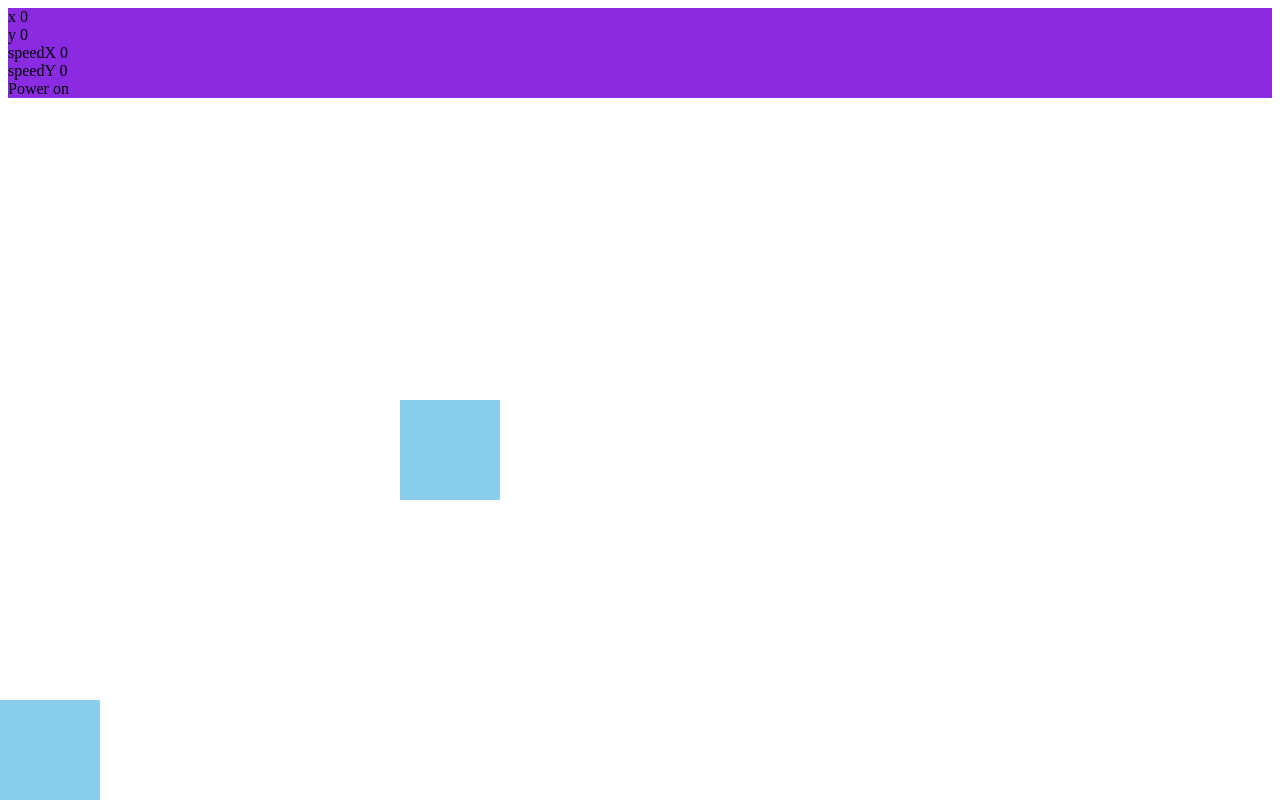
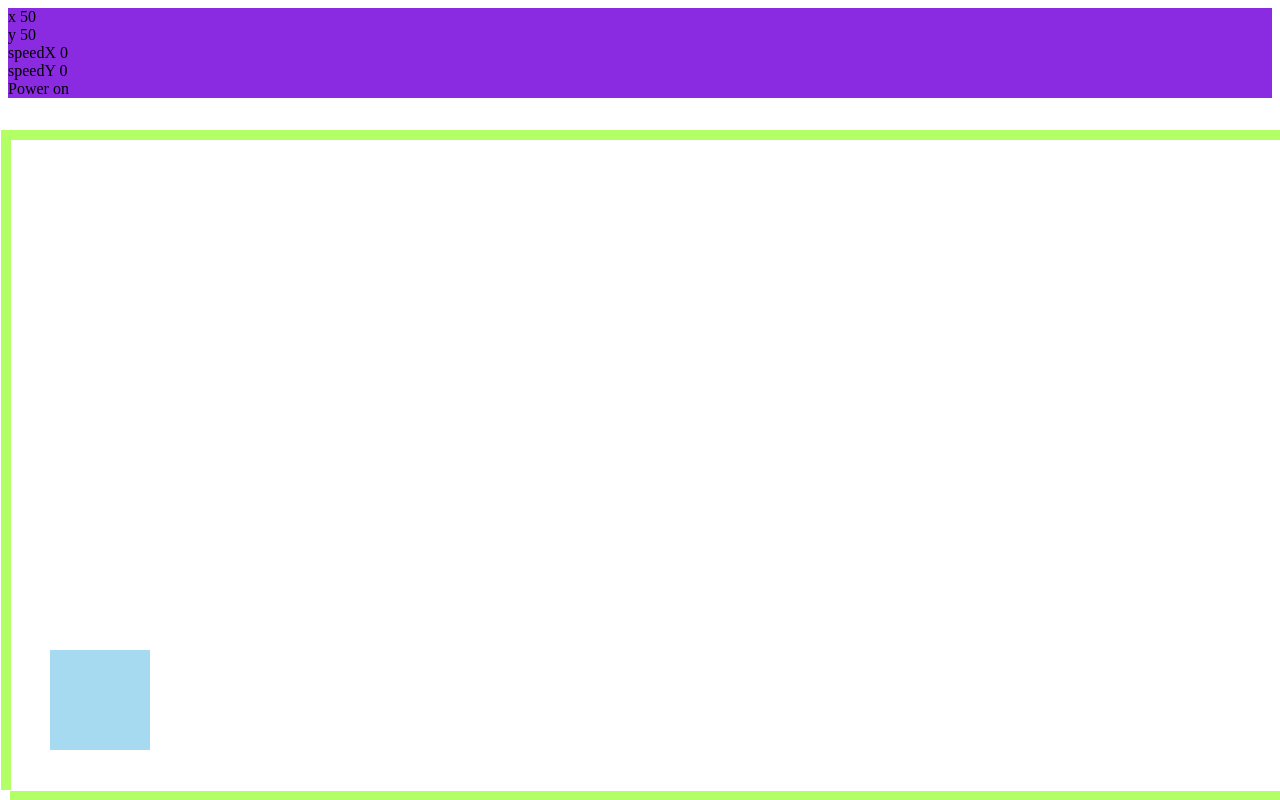
Before and after one commit to TrianglePoint/flight-drone, a plain HTML site: page drone.html in a window 1280 px wide. Drawn offline with nearby package versions, Linux system fonts and the light colour scheme.

Commit message:
Add collision event, improve stabilize of drone
add field
add 'thing' vue component

```diff
--- a/drone.html
+++ b/drone.html
@@ -1,21 +1,29 @@
 <head>
-<style>
-    #drone{
-        background-color: blueviolet
-    }
-    svg{
-        position: absolute
-    }
-</style>
 <!-- development version, includes helpful console warnings -->
 <script src="https://cdn.jsdelivr.net/npm/vue/dist/vue.js"></script>
 </head>
 <body>
+<div id="field">
+    <!-- Floor -->
+    <thing v-bind:x="10" v-bind:y="-1"
+    v-bind:w="1300" v-bind:h="10"
+    v-bind:rgba="{r: 179, g: 255, b: 102, a: 1}"></thing>
+    <!-- Left side wall -->
+    <thing v-bind:x="1" v-bind:y="10"
+    v-bind:w="10" v-bind:h="660"
+    v-bind:rgba="{r: 179, g: 255, b: 102, a: 1}"></thing>
+    <!-- Right side wall -->
+    <thing v-bind:x="1310" v-bind:y="10"
+    v-bind:w="10" v-bind:h="660"
+    v-bind:rgba="{r: 179, g: 255, b: 102, a: 1}"></thing>
+    <!-- Ceiling -->
+    <thing v-bind:x="10" v-bind:y="660"
+    v-bind:w="1300" v-bind:h="10"
+    v-bind:rgba="{r: 179, g: 255, b: 102, a: 1}"></thing>
+</div>
 <div id="drone">
         <drone-info v-bind:object="this"></drone-info>
         <drone v-bind:object="this"></drone>
-        <drone v-bind:object="this" v-bind:style="{left: -x + 400, bottom: -y + 300}"></drone>
-    </div>
 </div>
 <script>
     document.onkeydown = function(){
@@ -32,6 +40,8 @@
     const SPEED_MAX = 10;
     const ACCELERATION = 1;
     const STABILIZE_SPEED = 0.25;
+    const ENERGY_LOSS_RATE = 0.25;
+    const PERCENT_100 = 1;
 
     const ARRAY_CODE = {
         spacebar: 32,
@@ -41,9 +51,47 @@
         down: 40
     }
 
+    var objectLocations = [];
+
+    Vue.component('thing', {
+        props: ['x', 'y', 'w', 'h', 'rgba'],
+        data: function(){
+            return {
+                styleObjectSvg: {
+                    position: 'absolute',
+                    width: this.w,
+                    height: this.h,
+                    left: this.x,
+                    bottom: this.y
+                },
+                styleObjectShape: {
+                    width: this.w,
+                    height: this.h,
+                    left: this.x,
+                    bottom: this.y,
+                    fill: 'rgba(' +
+                    this.rgba.r + ', ' +
+                    this.rgba.g + ', ' +
+                    this.rgba.b + ', ' +
+                    this.rgba.a + ')'
+                }
+            }
+        },
+        template: '<svg v-bind:style="styleObjectSvg">' +
+        '<rect v-bind:style="styleObjectShape"' +
+        '/></svg>'
+    });
+
     Vue.component('drone-info', {
         props: ['object'],
-        template: '<div>x {{object.x}}<br />' +
+        data: function(){
+            return {
+                styleObject: {
+                    backgroundColor: 'blueviolet'
+                }
+            }
+        },
+        template: '<div v-bind:style="styleObject">x {{object.x}}<br />' +
         'y {{object.y}}<br />' +
         'speedX {{object.speedX}}<br />' +
         'speedY {{object.speedY}}<br />' +
@@ -52,46 +100,140 @@
 
     Vue.component('drone', {
         props: ['object'],
-        template: '<svg width="100" height="100" ' +
-        'v-bind:style="{left:object.x, bottom:object.y}">' +
-        '<rect width="100" height="100" style="fill:skyblue"' +
-        '/>{{object.x}}</svg>'
+        data: function(){
+            return {
+                styleObjectSvg: {
+                    position: 'absolute',
+                },
+                styleObjectShape: {
+                    fill: 'rgba(135, 206, 235, 0.75)'
+                }
+            }
+        },
+        template: '<svg v-bind:style="{' +
+        'position: styleObjectSvg.position, ' +
+        'width: object.width, ' +
+        'height: object.height, ' +
+        'left:object.x, bottom:object.y}">' +
+            '<rect v-bind:style="{' +
+            'fill: styleObjectShape.fill, ' +
+            'width: object.width,' +
+            'height: object.height}"/>' +
+        '</svg>'
+    });
+
+    var appField = new Vue({
+        el: '#field',
+        methods: {
+            updateObjectLocation: function(){
+                var field = document.getElementById('field');
+
+                objectLocations = [];
+
+                Array.from(field.children).forEach(element => {
+                    var template = {
+                        x0: parseInt(element.style.left),
+                        y0: parseInt(element.style.bottom),
+                        x1: parseInt(element.style.left) +
+                        parseInt(element.style.width),
+                        y1: parseInt(element.style.bottom) +
+                        parseInt(element.style.height)
+                    }
+
+                    objectLocations.push(template);
+                });
+
+                setTimeout(this.updateObjectLocation, ALMOST_60FPS);
+            },
+
+            isCollision: function(x0, y0, w, h){
+                var x1 = x0 + w;
+                var y1 = y0 + h;
+
+                for(var i = 0; i < objectLocations.length; i++){
+                    if(objectLocations[i].x0 <= x1 &&
+                    objectLocations[i].x1 >= x0 &&
+                    objectLocations[i].y0 <= y1 &&
+                    objectLocations[i].y1 >= y0){
+                        return true;
+                    }
+                }
+
+                return false;
+            }
+        }
     });
 
     var appDrone = new Vue({
         el: '#drone',
         data: {
             power: true,
-            x: 0,
-            y: 0,
+            x: 50,
+            y: 50,
             speedX: 0,
             speedY: 0,
             left: false,
             up: false,
             right: false,
-            down: false
+            down: false,
+            width: 100,
+            height: 100
         },
         methods: {
             stabilizeX: function(){
                 if(this.speedX > SPEED_MIN){
                     this.setSpeedX(this.speedX - STABILIZE_SPEED);
+                    if(this.speedX < SPEED_MIN){
+                        this.speedX = SPEED_MIN;
+                    }
                 }else if(this.speedX < SPEED_MIN){
                     this.setSpeedX(this.speedX + STABILIZE_SPEED);
+                    if(this.speedX > SPEED_MIN){
+                        this.speedX = SPEED_MIN;
+                    }
                 }
             },
             stabilizeY: function(){
                 if(this.speedY > SPEED_MIN){
                     this.setSpeedY(this.speedY - STABILIZE_SPEED);
+                    if(this.speedY < SPEED_MIN){
+                        this.speedY = SPEED_MIN;
+                    }
                 }else if(this.speedY < SPEED_MIN){
                     this.setSpeedY(this.speedY + STABILIZE_SPEED);
+                    if(this.speedY > SPEED_MIN){
+                        this.speedY = SPEED_MIN;
+                    }
                 }
             },
             updateX: function(){
                 this.x += this.speedX;
+
+                if(appField.isCollision(this.x, this.y,
+                this.width, this.height)){
+                    this.x -= this.speedX;
+                    /*
+                     * Change to Negative is Bounce
+                     */
+                    this.speedX = -(this.speedX * (PERCENT_100 - ENERGY_LOSS_RATE));
+                    this.speedY = this.speedY * (PERCENT_100 - ENERGY_LOSS_RATE);
+                }
+
                 setTimeout(this.updateX, ALMOST_60FPS);
             },
             updateY: function(){
                 this.y += this.speedY;
+
+                if(appField.isCollision(this.x, this.y,
+                this.width, this.height)){
+                    this.y -= this.speedY;
+                    /*
+                     * Change to Negative is Bounce
+                     */
+                    this.speedY = -(this.speedY * (PERCENT_100 - ENERGY_LOSS_RATE));
+                    this.speedX = this.speedX * (PERCENT_100 - ENERGY_LOSS_RATE);
+                }
+
                 setTimeout(this.updateY, ALMOST_60FPS);
             },
             updateSpeed: function(){
@@ -181,5 +323,7 @@
     appDrone.updateX();
     appDrone.updateY();
     appDrone.updateSpeed();
+
+    appField.updateObjectLocation();
 </script>
 </body>
```
